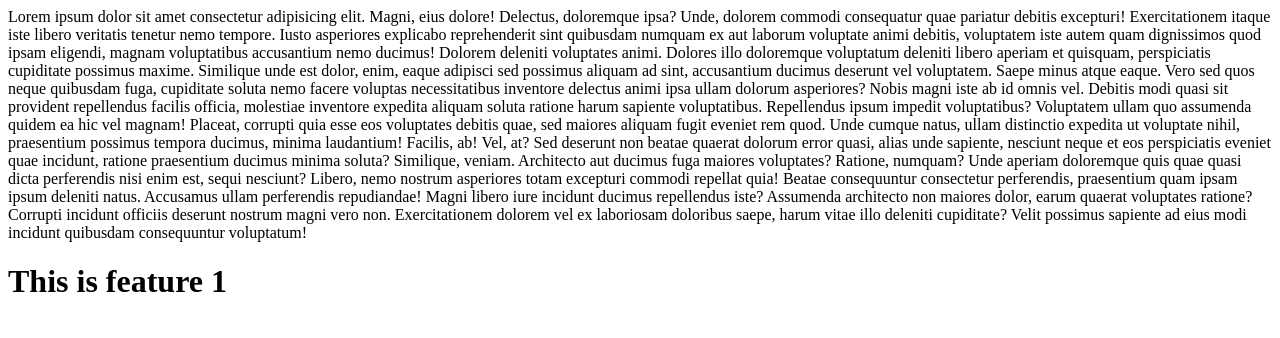
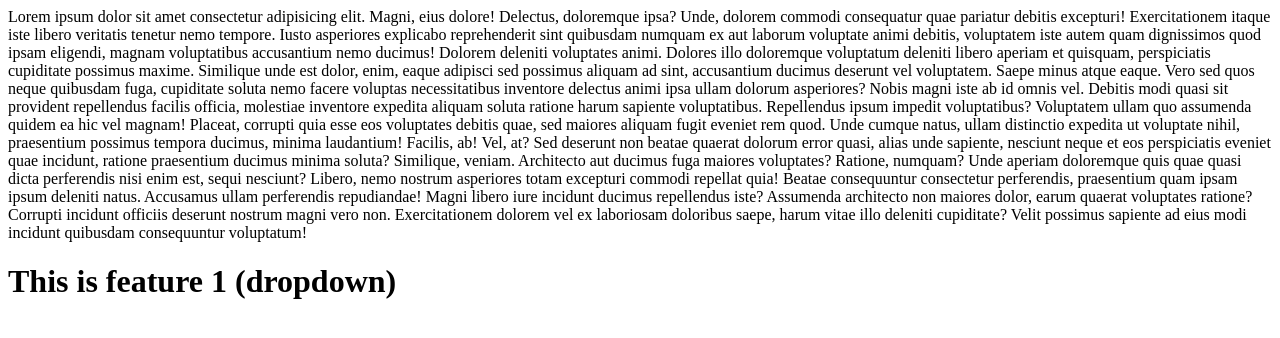
Before and after one commit to SoujanyaM11/local, a plain HTML site: page index.html in a window 1280 px wide. Drawn offline with Linux system fonts and the light colour scheme.

```diff
--- a/index.html
+++ b/index.html
@@ -9,4 +9,4 @@
 Beatae consequuntur consectetur perferendis, praesentium quam ipsam ipsum deleniti natus. Accusamus ullam perferendis repudiandae! Magni libero iure incidunt ducimus repellendus iste? Assumenda architecto non maiores dolor, earum quaerat voluptates ratione?
 Corrupti incidunt officiis deserunt nostrum magni vero non. Exercitationem dolorem vel ex laboriosam doloribus saepe, harum vitae illo deleniti cupiditate? Velit possimus sapiente ad eius modi incidunt quibusdam consequuntur voluptatum!</p>
 
-<h1>This is feature 1</h1>
+<h1>This is feature 1 (dropdown)</h1>
```
